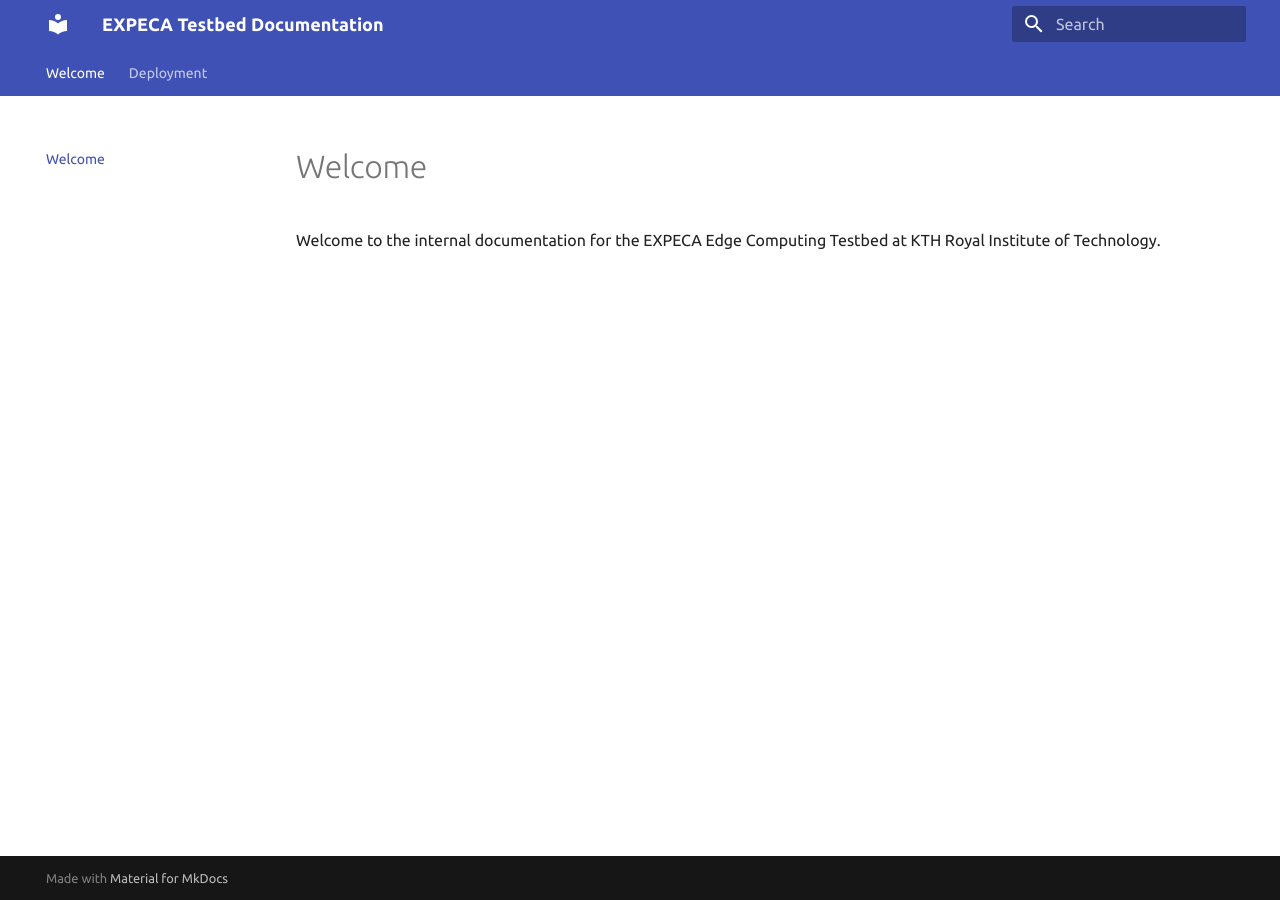
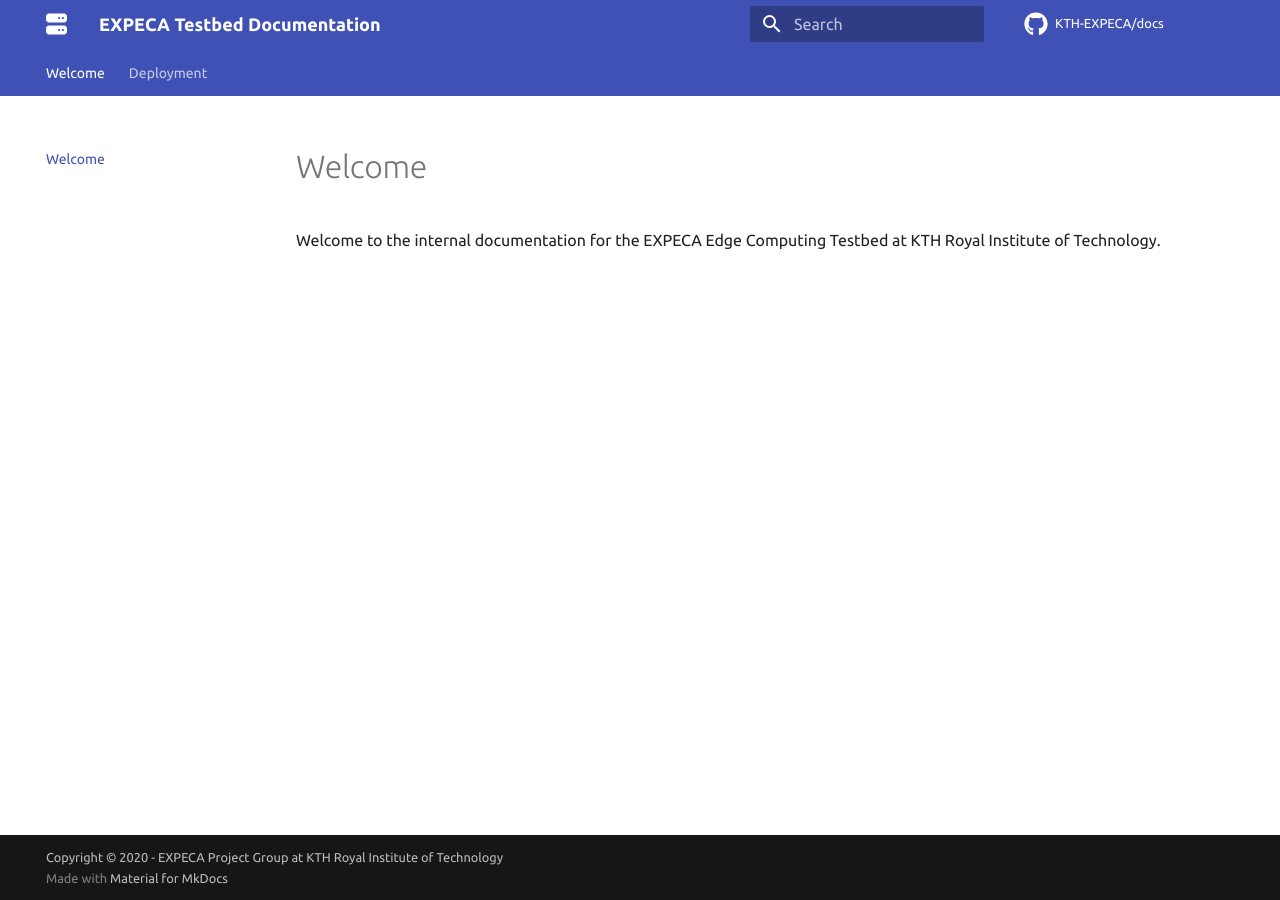
Before and after one commit to KTH-EXPECA/devdocs, an MkDocs documentation site: the page built from docs/index.md, in a window 1280 px wide. Built offline with MkDocs 1.6.1 and Material for MkDocs 9.7.7, drawn with Linux system fonts in a browser that asks for light colours; comment, search, counter and statistics services are not loaded.

Commit message:
more customization

```diff
--- a/mkdocs.yml
+++ b/mkdocs.yml
@@ -1,10 +1,17 @@
 ---
 site_name: EXPECA Testbed Documentation
 theme:
+  palette:
+    scheme: default
+    primary: indigo
+    accent: amber
   name: material
   font:
     text: Ubuntu
     code: JetBrains Mono
+  icon:
+    logo: fontawesome/solid/server
+    repo: fontawesome/brands/github
   features:
     - navigation.instant
     - navigation.tabs
@@ -12,6 +19,7 @@
     - navigation.expand
     - navigation.top
     - toc.integrate
-  repo_url: https://github.com/KTH-EXPECA/docs
-  copyright: Copyright &copy; 2016 - 2020 EXPECA Project Group at KTH Royal Institute of Technology
+repo_url: https://github.com/KTH-EXPECA/docs
+repo_name: KTH-EXPECA/docs
+copyright: Copyright &copy; 2020 - EXPECA Project Group at KTH Royal Institute of Technology
 ...
```
Also changed, not shown: docs/assets/kth_logo.png (added).
